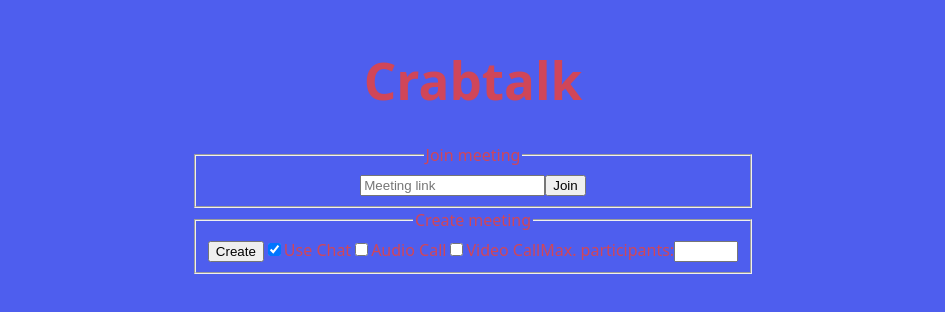
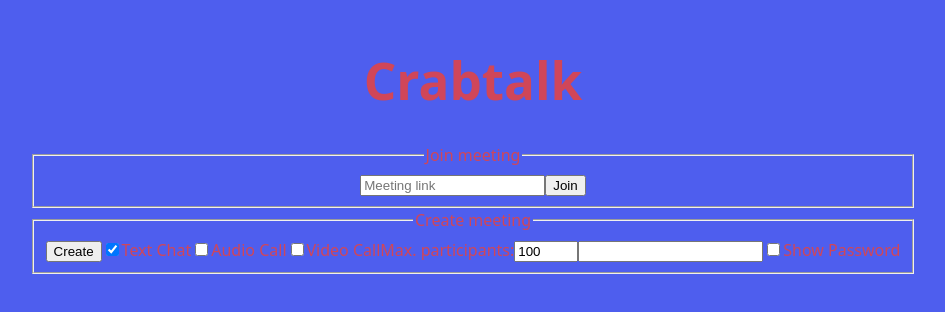
Before and after one commit to JaninaAlona/crabtalk, a React (Vite) app: page / in a window 1280 px wide. Shown: the part 254-566 px from the top of the page, without its empty margins (167-1112 px from the left). Built offline with nearby package versions, Linux system fonts and the light colour scheme.

Commit message:
show password

```diff
--- a/src/components/CreateMeeting.jsx
+++ b/src/components/CreateMeeting.jsx
@@ -1,12 +1,12 @@
 import { useState } from "react"
+import Password from "./Password"
 
 function CreateMeeting() {
-    let [isCreated, setIsCreated] = useState(false)
 
     function MediaOption(props) {
         return (
             <>
-                <input type="checkbox" id={props.id} name="option" value={props.value} checked={props.checked} />
+                <input type="checkbox" id={props.id} name={props.name} value={props.value} checked={props.checked} />
                 <label for={props.id}>{props.label}</label>
             </>
         )
@@ -16,7 +16,7 @@ function CreateMeeting() {
         return (
             <>
                 <label for={props.id}>{props.label}</label>
-                <input type="number" id={props.id} name="option" min="2" max="100" />
+                <input type="number" id={props.id} name={props.name} value="100" min="2" max="100" />
             </>
         )
     }
@@ -31,10 +31,11 @@ function CreateMeeting() {
                     <fieldset className="create-meet">
                         <legend>Create meeting</legend>
                         <input type="submit" value="Create" />
-                        <MediaOption id="use-chat" value="chat" label="Use Chat" checked="checked" />
-                        <MediaOption id="use-voice" value="voice" label="Audio Call" />
-                        <MediaOption id="use-video" value="video" label="Video Call" />
+                        <MediaOption id="use-chat" name="message-type" value="chat" label="Text Chat" checked="checked" />
+                        <MediaOption id="use-voice" name="message-type" value="voice" label="Audio Call" />
+                        <MediaOption id="use-video" name="message-type" value="video" label="Video Call" />
                         <Participants id="people" label="Max. participants:" />
+                        <Password pwID="setPW" pwLable="Use password:" pwName="meetingPW" showID="showPW" showName="showPW" value="no" showLabel="Show Password" />
                     </fieldset>
                 </form>
             </>
--- /dev/null
+++ b/src/components/Password.jsx
@@ -0,0 +1,12 @@
+function Password(props) {
+    return (
+        <>
+            <label for={props.pwID}>{props.pwLabel}</label>
+            <input type="password" id={props.pwID} name={props.pwName} />
+            <input type="checkbox" id={props.showID} name={props.showName} value={props.value} />
+            <label for={props.showID}>{props.showLabel}</label>
+        </>
+    )
+}
+
+export default Password
```
Also changed, not shown: 3 other files (tests, documents, lock files or other folders).
